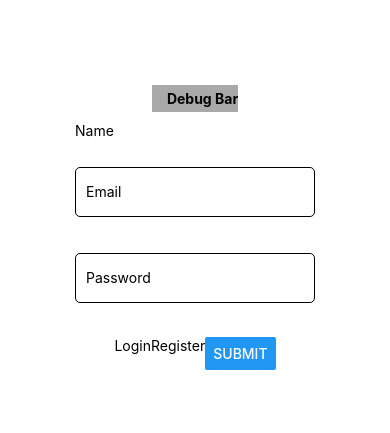
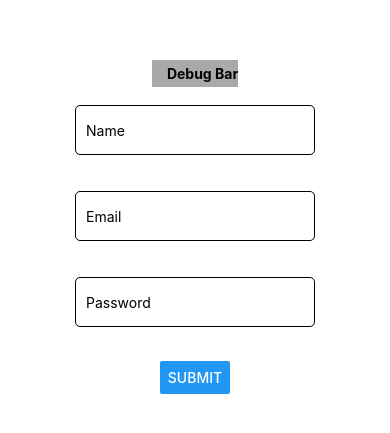
Before and after one commit to ZeroGodForce/InstaJAM-app, a React Native app: screen /Register in a window 390 px wide. Shown: the part 195-628 px from the top of the page. Built offline with nearby package versions, Linux system fonts and the light colour scheme; what expo-file-system, react-navigation-header-buttons would draw is missing.

Commit message:
[AUTH] [WIP] Registration working.  Token received but not yet stored

```diff
--- a/src/hooks/useApi.ts
+++ b/src/hooks/useApi.ts
@@ -55,5 +55,37 @@ export const useApi = () => {
     }
   };
 
-  return { postUpload, getImages };
+  const postRegister = async (formikValues?: any): Promise<void> => {
+    console.log('========== REGISTER ==========');
+    console.log('VALUES', formikValues);
+    console.log('==============================');
+
+    try {
+      setIsProcessing(true);
+
+      const data = {
+        name: formikValues.name,
+        email: formikValues.email,
+        password: formikValues.password,
+      }
+
+      const response = await axios.post(`${baseURL}/register`, data, {
+        headers: {
+          Accept: 'application/json',
+          'Content-Type': 'application/json',
+        }
+      })
+
+      console.log('=========== POST =============');
+      console.log('RESPONSE', response.data);
+      console.log('==============================');
+
+    } catch (error) {
+      console.error('Error submitting registration:', error);
+    } finally {
+      setIsProcessing(false);
+    }
+  };
+
+  return { postUpload, getImages, postRegister };
 };
--- a/src/screens/RegisterScreen.tsx
+++ b/src/screens/RegisterScreen.tsx
@@ -1,28 +1,13 @@
 import { StatusBar } from 'expo-status-bar';
-import React, { useCallback } from 'react'
-import { Button, Pressable, StyleSheet, Text, TextInput, View } from 'react-native';
+import React from 'react'
+import { Button, StyleSheet, TextInput, View } from 'react-native';
 import { Formik } from 'formik';
 import { SafeAreaView } from 'react-native-safe-area-context';
 import { DebugBar } from '@/components';
 import { useApi } from '@/hooks';
 
-
 export const RegisterScreen = ({ navigation }) => {
-  const { postUpload } = useApi();
-  // const [authState, setAuthState] = useState(AuthState.None);
-
-
-  // If the user presses "login" from the auth screen, try to log them in
-  // with the supplied credentials
-  const handleLogin = useCallback(async () => {
-
-    }, []);
-
-  // If the user presses "register" from the auth screen, try to register a
-  // new account with the  supplied credentials and login as the newly created user
-  const handleRegister = useCallback(async () => {
-
-  }, []);
+  const { postRegister } = useApi();
 
   return (
     <SafeAreaView style={styles.container}>
@@ -32,31 +17,28 @@ export const RegisterScreen = ({ navigation }) => {
         onSubmit={async (values, { setSubmitting }) => {
           setSubmitting(true);
           try {
-            await postUpload(values);
+            await postRegister(values);
             console.log('====================================');
-            console.log('SUBMITTED FORMIK VALUES', JSON.stringify(values, null, 2));
+            console.log('SUBMITTED REGISTRATION VALUES', JSON.stringify(values, null, 2));
             console.log('====================================');
-            navigation.goBack();
           } catch (error) {
-            alert('An error occurred while uploading the photo. Please try again.');
+            alert('An error occurred during registration. Please try again.');
 
-            console.error('Error uploading file', error);
+            console.error('Error during registration', error);
           } finally {
             setSubmitting(false);
           }
         }}
       >
-        {({ handleChange, handleBlur, handleSubmit, values }) => (
+        {({ handleChange, handleSubmit, values }) => (
           <View style={styles.content}>
-
             <DebugBar data={values} />
-
             <View style={styles.inputContainer}>
               <TextInput
+                style={styles.input}
+                value={values.name}
+                onChangeText={handleChange('name')}
                 placeholder="Name"
-                onChangeText={handleChange('name')}
-                onBlur={handleBlur('name')}
-                value={values.name}
               />
             </View>
             <View style={styles.inputContainer}>
@@ -80,18 +62,8 @@ export const RegisterScreen = ({ navigation }) => {
                 placeholder="Password"
               />
             </View>
-
-
             <View style={styles.buttons}>
-              <Pressable onPress={handleLogin}  >
-                <Text>Login</Text>
-              </Pressable>
-
-              <Pressable onPress={handleRegister}>
-                <Text>Register</Text>
-              </Pressable>
               <Button onPress={handleSubmit} title="Submit" />
-
             </View>
           </View>
         )}
@@ -111,46 +83,34 @@ const styles = StyleSheet.create({
     flex: 1,
     alignItems: 'center',
     justifyContent: 'center',
-    // backgroundColor: ovenLabTheme.colors.darkBlue[400],
   },
-
   inputContainer: {
     padding: 10,
     alignSelf: 'stretch',
     marginHorizontal: 10,
   },
-
   error: {
     textAlign: 'center',
     marginTop: 10,
     marginBottom: 10,
     fontSize: 14,
-    // color: ovenLabTheme.colors.white,
   },
-
   input: {
     borderWidth: 1,
-    // borderColor: ovenLabTheme.colors.gray,
     padding: 10,
     height: 50,
     marginVertical: 8,
-    // backgroundColor: ovenLabTheme.colors.white,
     borderRadius: 5,
   },
-
   buttons: {
     marginTop: 16,
     flexDirection: 'row',
   },
-
   button: {
   },
-
   buttonDisabled: {
     opacity: 0.5,
   },
-
   registerButton: {
-    // backgroundColor: ovenLabTheme.colors.singleton.deepPurple,
   }
 });
```
Also changed, not shown: 1 other file (tests, documents, lock files or other folders).
